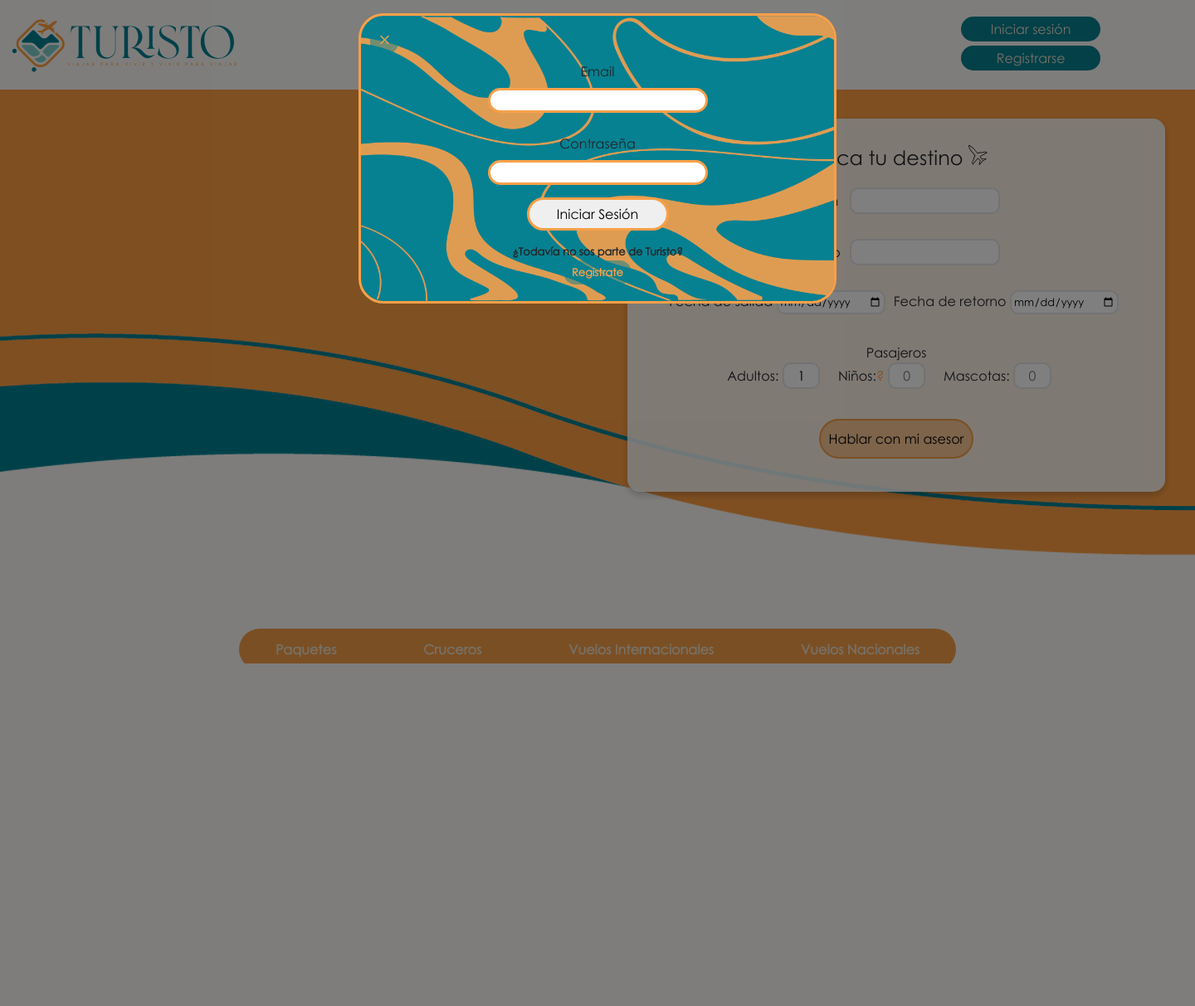
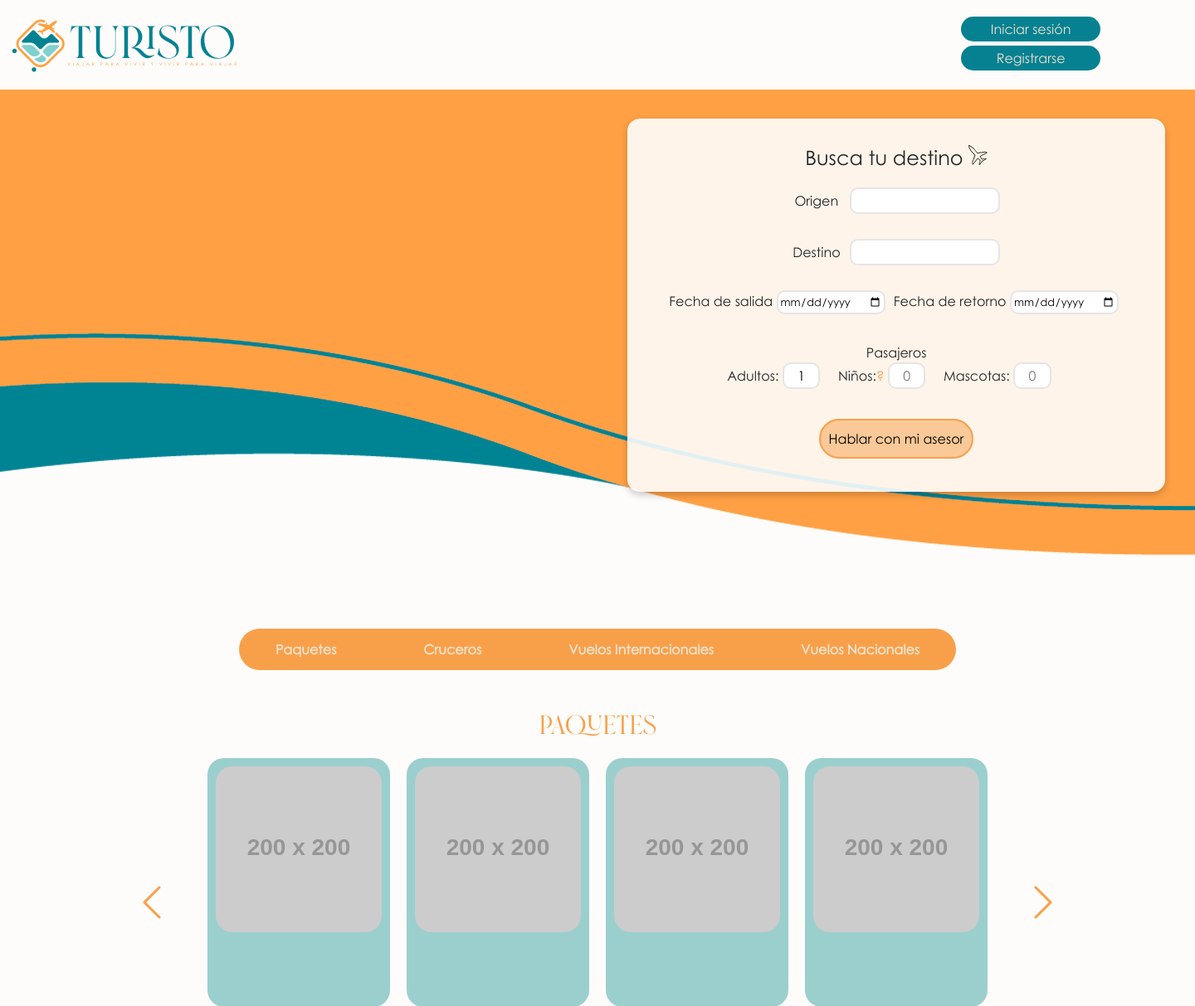
Before and after one commit to AgusAmor/turisto, a PHP site: page /web-app-turisto/?user=user in a window 1440 px wide; the page is wider, and only the part inside the window is pictured. Shown: the top 1213 px of that part at 83% size. Before the commit the page ends 800 px from the top of that part, so only its background shows below. Run offline with PHP 8.4, Linux system fonts and the light colour scheme; grey boxes labelled with a size stand in for pictures from a placeholder-image service; data that the repository does not hold is empty; some libraries are stand-ins or nearby versions; some web fonts are replaced.

Commit message:
simplificacion codigo js | modal header y burger

```diff
--- a/app/views/partials/header.php
+++ b/app/views/partials/header.php
@@ -33,7 +33,7 @@
             echo "<div id=modalContainer>";
         }
         ?>
-            <form action="app/model/logInCheck.php" method="post" class="formSesion">
+            <form action="app/model/logInCheck.php" method="post" class="formSesion" id="formSesionModal">
                 <img src="public/img/fondoForm.png" alt="">
                 <button id="btn_cerrarModal"><i class="bi bi-x"></i></button>
                 <fieldset>
--- a/public/js/modal.js
+++ b/public/js/modal.js
@@ -1,25 +1,16 @@
-var btn_iniciarSesion = document.getElementById('btn_iniciarSesion');
-var btn_iniciarSesion2 = document.getElementById('btn_iniciarSesion2');
 var modalContainer = document.getElementById('modalContainer');
-var btn_cerrarModal = document.getElementById('btn_cerrarModal');
 
-if (btn_iniciarSesion) {
-    btn_iniciarSesion.onclick = function() {
+document.getElementById('btn_iniciarSesion').onclick = function() {
     openModal();
 };
-}
 
-if (btn_iniciarSesion2) {
-    btn_iniciarSesion2.onclick = function() {
+document.getElementById('btn_iniciarSesion2').onclick = function() {
     openModal();
 };
-}
 
-if (btn_cerrarModal) {
-    btn_cerrarModal.onclick = function() {
+document.getElementById('btn_cerrarModal').onclick = function() {
     closeModal();
 };
-}
 
 window.onclick = function(event) {
     if (event.target === modalContainer) {
@@ -29,14 +20,12 @@ window.onclick = function(event) {
 
 // Función para abrir el modal
 function openModal() {
-    modalContainer.classList.remove('closing'); // Asegúrate de que la clase de cierre se quite
-    modalContainer.classList.add('open');  // Agrega la clase 'open' para iniciar la animación de apertura
+    modalContainer.style.opacity='1';
+    modalContainer.style.transform='translateY(0%)';
 }
 
 // Función para cerrar el modal
 function closeModal() {
-    modalContainer.classList.add('closing'); // Inicia la animación de cierre
-    setTimeout(function() {
-        modalContainer.classList.remove('open', 'closing'); // Remueve las clases después de la animación
-    }, 500);  // El tiempo de espera debe coincidir con el tiempo de la animación CSS
+    modalContainer.style.opacity='0';
+    modalContainer.style.transform='translateY(-100%)';
 }
--- a/public/styles/loginModal.css
+++ b/public/styles/loginModal.css
@@ -10,16 +10,6 @@
     opacity: 0;
     transform: translateY(-100%);
     transition: opacity 0.5s, transform 0.5s;
-}
-
-#modalContainer.open {
-    opacity: 1;
-    transform: translateY(0);
-}
-
-#modalContainer.closing {
-    opacity: 0;
-    transform: translateY(-100%);
 }
 /**/
 
```
Lines whose indentation alone changed are shown as unchanged.
